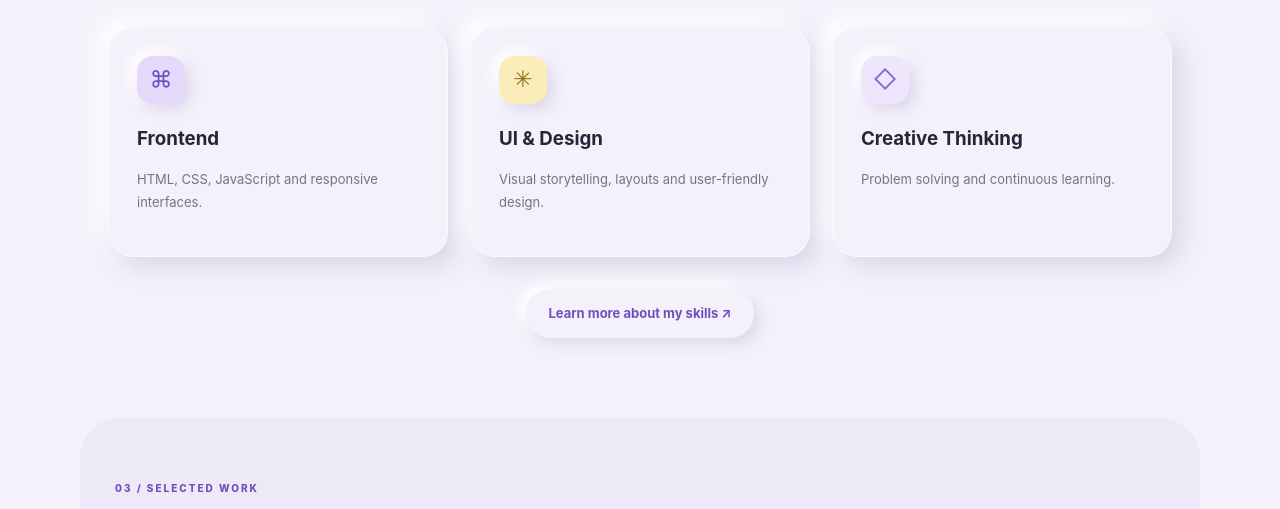
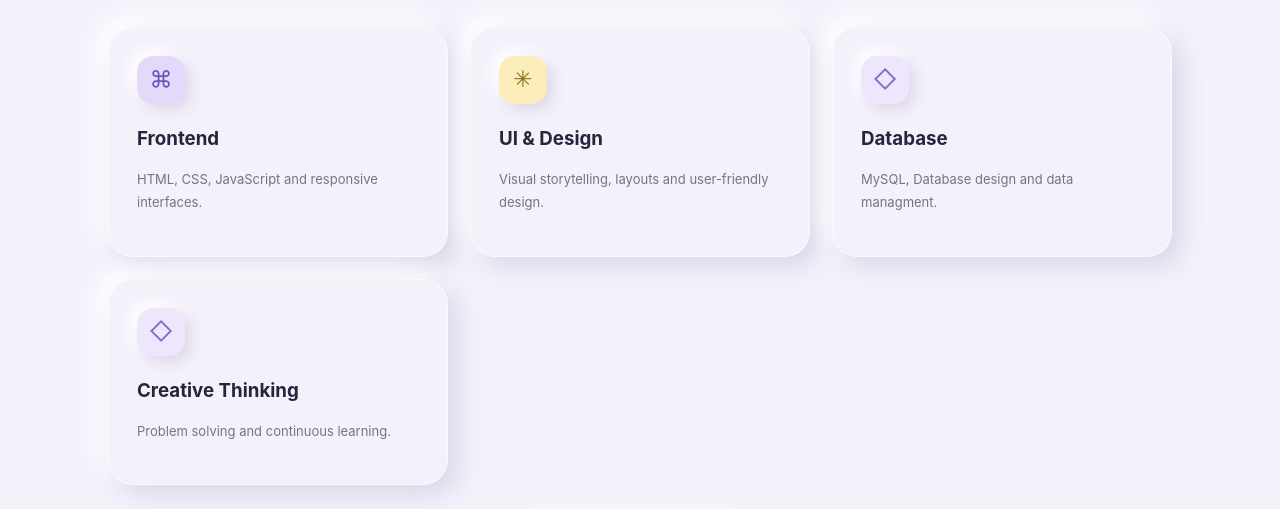
Before and after one commit to pratikshyasahus007-spec/My-portfolio, a plain HTML site: page index.html in a window 1280 px wide. Shown: the part 1262-1771 px from the top of the page. Drawn offline with Linux system fonts and the light colour scheme.

Commit message:
updated  Portfolio

```diff
--- a/index.html
+++ b/index.html
@@ -225,6 +225,19 @@
 
                     <span class="card-icon lilac">◇</span>
 
+                    <h3>Database</h3>
+
+                    <p>
+                        MySQL, Database design and data managment.
+                    </p>
+
+                </article>
+
+
+                <article class="mini-card clay">
+
+                    <span class="card-icon lilac">◇</span>
+
                     <h3>Creative Thinking</h3>
 
                     <p>
```
